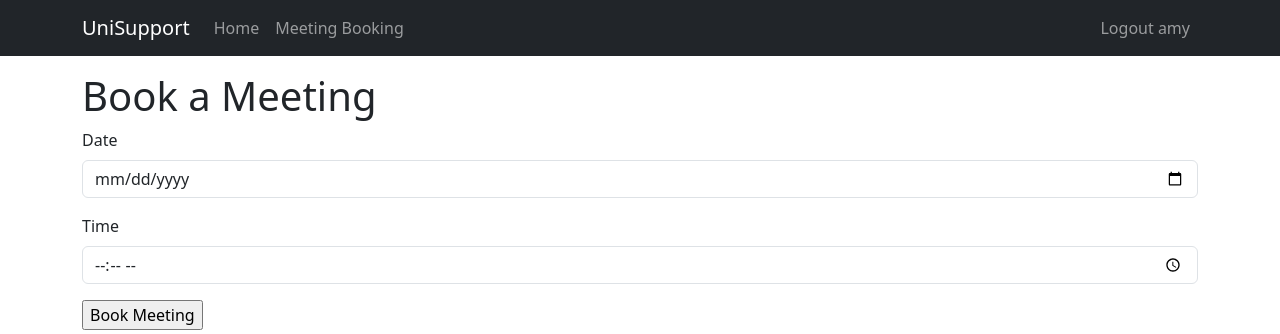
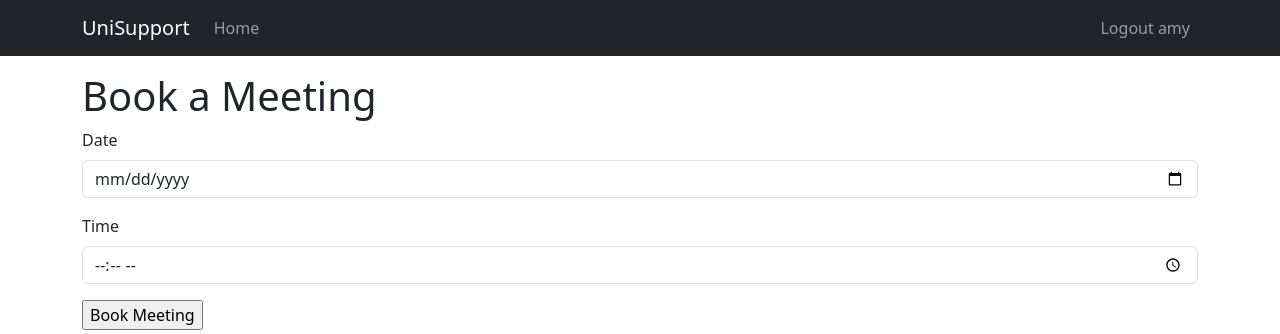
Before and after one commit to nadia6155/BUS-Prototype, a Flask app: page /book_meeting in a window 1280 px wide. Shown: the top 334 px of the page. Run offline with Flask 3, Linux system fonts and the light colour scheme; a user stored in the database is signed in.

Commit message:
removed additional book meeting nav bar button

```diff
--- a/app/templates/base.html
+++ b/app/templates/base.html
@@ -24,9 +24,6 @@
             <ul class="navbar-nav me-auto mb-2 mb-lg-0">
                 <li class="nav-item">
                     <a class="nav-link" aria-current="page" href="{{ url_for('home') }}">Home</a>
-                </li>
-                <li class="nav-item">
-                    <a class="nav-link" aria-current="page" href="{{ url_for('book_meeting') }}">Meeting Booking</a>
                 </li>
                 {% if not current_user.is_anonymous and current_user.role=='Student' %}
                 <li class="nav-item">
--- a/app/views.py
+++ b/app/views.py
@@ -96,7 +96,6 @@ def register():
     return render_template('register.html', title='Register', form=form)
 
 @app.route('/book_meeting', methods=['GET', 'POST'])
-@login_required
 def book_meeting():
     form=MeetingForm()
     if form.validate_on_submit():
```
